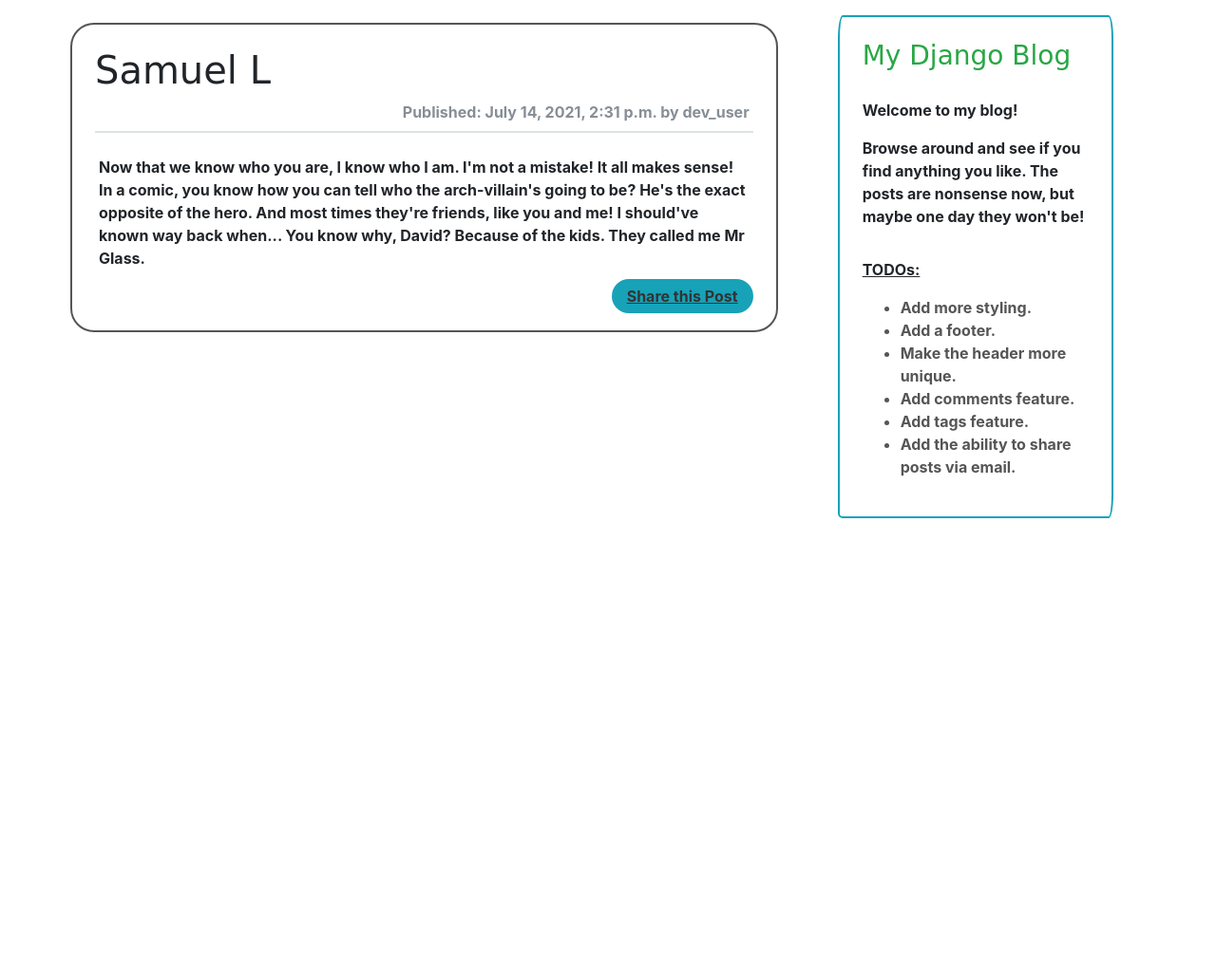
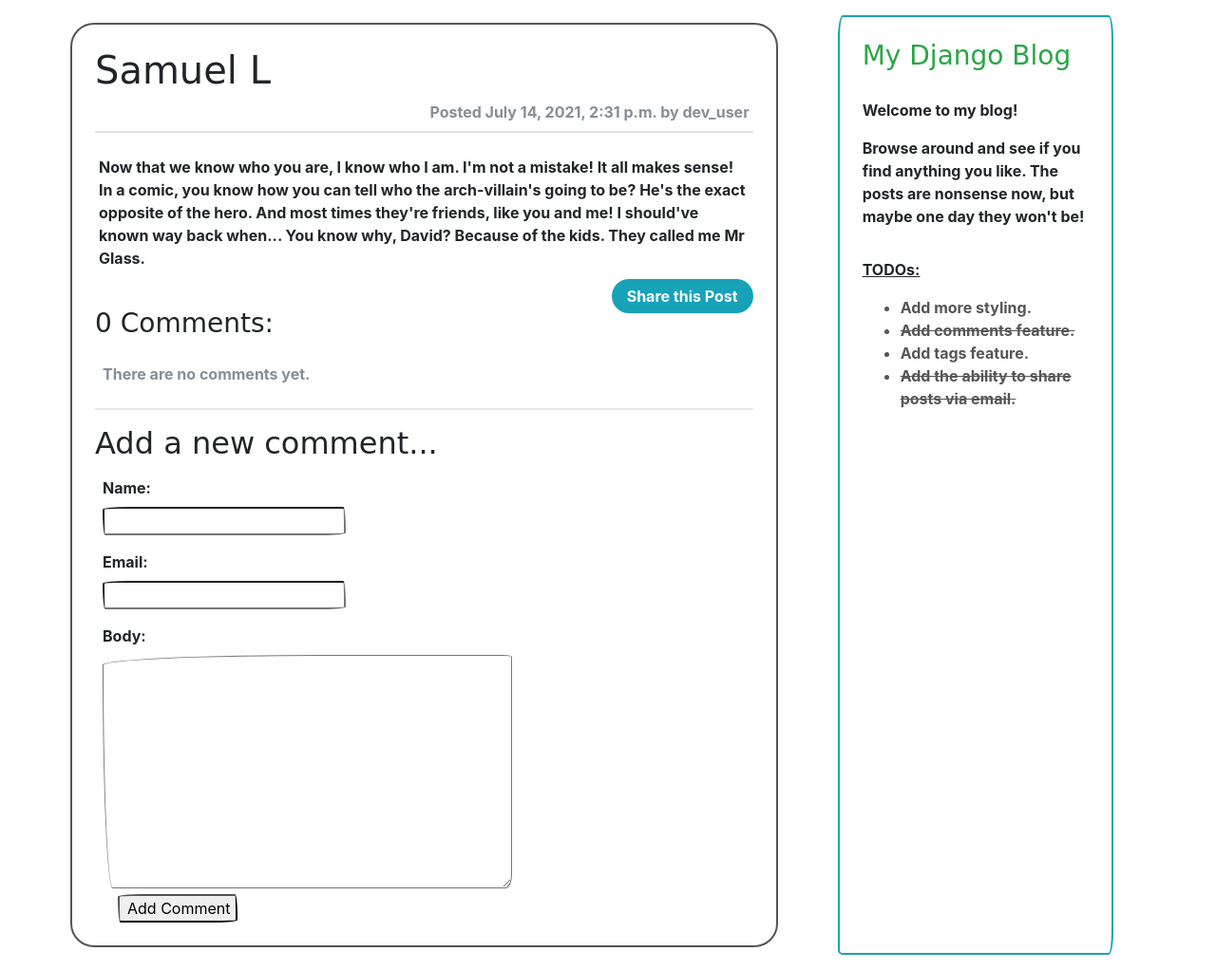
Before and after one commit to copev313/Django-Blog, a Django app: a page that uses mysite/blog/templates/blog/post/detail.html in a window 1280 px wide. Shown: the whole page at 95% size. Before the commit the page ends 546 px from the top, so only its background shows below. Run offline with Django 3.2, Linux system fonts and the light colour scheme; data comes from the database, SQL or seed files in the repository; both versions use the stored data as it was after the commit; some libraries are stand-ins or nearby versions; some web fonts are replaced.

Commit message:
added comments feature for posts

```diff
--- a/mysite/blog/forms.py
+++ b/mysite/blog/forms.py
@@ -1,4 +1,5 @@
 from django import forms
+from .models import Comment
 
 
 class EmailPostForm(forms.Form):
@@ -7,3 +8,10 @@
     to = forms.EmailField()
     comments = forms.CharField(required=False,
                                widget=forms.Textarea)
+
+
+class CommentForm(forms.ModelForm):
+
+    class Meta:
+        model = Comment
+        fields = ('name', 'email', 'body')
--- a/mysite/blog/models.py
+++ b/mysite/blog/models.py
@@ -50,3 +50,22 @@
                              self.publish.month,
                              self.publish.day,
                              self.slug])
+
+
+class Comment(models.Model):
+
+    id = models.AutoField(primary_key=True)
+    post = models.ForeignKey(Post,  on_delete=models.CASCADE,
+                                    related_name='comments')
+    name = models.CharField(max_length=80)
+    email = models.EmailField()
+    body = models.TextField()
+    created = models.DateTimeField(auto_now_add=True)
+    updated = models.DateTimeField(auto_now=True)
+    active = models.BooleanField(default=True)
+
+    class Meta:
+        ordering = ('created', )
+
+    def __str__(self):
+        return f"Comment by {self.name} on {self.post}"
--- a/mysite/blog/templates/blog/components/sidecard.html
+++ b/mysite/blog/templates/blog/components/sidecard.html
@@ -1,6 +1,6 @@
 
 <div class="col-3 card border-info my-3 ml-5 p-1">
-    <div class="card-body">
+    <div class="card-body h-50">
         <h4 class="card-title h3 pb-3 text-success">My Django Blog</h4>
         <p class="card-text">
             Welcome to my blog!
@@ -12,11 +12,9 @@
             <ins>TODOs:</ins>
             <ul class="text-secondary">
                 <li>Add more styling.</li>
-                <li>Add a footer.</li>
-                <li>Make the header more unique.</li>
-                <li>Add comments feature.</li>
+                <li><del>Add comments feature.</del></li>
                 <li>Add tags feature.</li>
-                <li>Add the ability to share posts via email.</li>
+                <li><del>Add the ability to share posts via email.</del></li>
             </ul>
         </p>
     </div>
--- a/mysite/blog/templates/blog/post/detail.html
+++ b/mysite/blog/templates/blog/post/detail.html
@@ -5,21 +5,74 @@
 
 {% block content %}
 <div class="border border-3 border-dark rounded my-4 p-4">
+
+    <!-- POST TITLE -->
     <h1>{{ post.title }}</h1>
     <p class="date text-muted text-right border-bottom pb-2 pr-1 mb-4">
-        Published: {{ post.publish }} by {{ post.author }}
+        Posted {{ post.publish }} by {{ post.author }}
     </p>
 
-    <div class="px-1">
-        {{ post.body | linebreaks }}
+    <!-- POST BODY -->
+    <div class="px-1">{{ post.body | linebreaks }}</div>
+
+    <!-- SHARE BUTTON -->
+    <div class="text-right">
+        <a href="{% url 'blog:post_share' post.id %}" class="text-decoration-none">
+            <span class="bg-info px-3 py-2 rounded-pill text-light">Share this Post</span>
+        </a>
     </div>
 
-    <div class="text-right">
-        <a href="{% url 'blog:post_share' post.id %}" class="">
-            <span class="bg-info px-3 py-2 rounded-pill">Share this Post</span>
-        </a>
+    <!-- POST COMMENTS TITLE -->
+    {% with comments.count as total_comments %}
+        <h3>
+            {{ total_comments }} Comment{{ total_comments | pluralize }}:
+        </h3>
+    {% endwith %}
+
+    <!-- POST COMMENTS LIST -->
+    {% for comment in comments %}
+        <div class="comment ">
+            <figure class="d-inline-block w-50 border rounded px-3 py-2">
+                <blockquote>
+                  <p class="mb-0">{{ comment.body | linebreaks }}</p>
+                </blockquote>
+                <figcaption class="blockquote-footer">
+                    written by <cite title="">{{ comment.name }}</cite> on {{ comment.created }}
+                </figcaption>
+            </figure>
+        </div>
+
+    {% empty %}
+    <div class="mt-4">
+        <p class="text-muted pl-2">There are no comments yet.</p>
     </div>
+
+    {% endfor %}
+
+    <div class="mt-4">
+        {% if new_comment %}
+        <h2 class="text-success">Your comment has been added.</h2>
+
+        {% else %}
+            <hr>
+            <h2>Add a new comment...</h2>
+            <form class="pl-2" method="POST">
+                {% csrf_token %}
+                {% for field in comment_form %}
+                    <div>
+                        {{ field.errors }}
+                        <div class="mt-3"> {{ field.label_tag }} </div>
+                        {{ field }}
+                    </div>
+                {% endfor %}
+
+                <input type="submit" value="Add Comment" class="ml-3 pl-2">
+            </form>
+
+        {% endif %}
+    </div>
+
+
 </div>
 
-
 {% endblock %}
--- a/mysite/blog/templates/blog/post/share.html
+++ b/mysite/blog/templates/blog/post/share.html
@@ -16,7 +16,7 @@
 
     {% else %}
         <h1 class="mb-4">Share "{{ post.title }}" by Email!</h1>
-        <form class="pl-4" method="post">
+        <form class="pl-4" method="POST">
             {% csrf_token %}
 
             {% for field in form %}
@@ -32,4 +32,5 @@
 
     {% endif %}
 </div>
+
 {% endblock %}
--- a/mysite/blog/views.py
+++ b/mysite/blog/views.py
@@ -2,8 +2,8 @@
 from django.core.mail import send_mail
 from django.core.paginator import Paginator, EmptyPage, PageNotAnInteger
 from django.views.generic import ListView
-from .forms import EmailPostForm
-from .models import Post
+from .forms import EmailPostForm, CommentForm
+from .models import Post, Comment
 
 
 class PostListView(ListView):
@@ -40,9 +40,35 @@
                                     publish__year=year,
                                     publish__month=month,
                                     publish__day=day)
+
+    # List of active comments for this post:
+    comments = post.comments.filter(active=True)
+
+    new_comment = None
+
+    # [CASE] POST a new comment:
+    if (request.method == 'POST'):
+        # A comment was posted:
+        comment_form = CommentForm(data=request.POST)
+        # Comment form is valid:
+        if comment_form.is_valid():
+            # Create Comment object:
+            new_comment = comment_form.save(commit=False)
+            # Assign the current blog post to the comment:
+            new_comment.post = post
+            # Save the comment to the database:
+            new_comment.save()
+
+    # [CASE] GET request:
+    else:
+        comment_form = CommentForm()
+
     return render(request,
                   'blog/post/detail.html',
-                  {'post': post})
+                  { 'post': post,
+                    'comments': comments,
+                    'new_comment': new_comment,
+                    'comment_form': comment_form})
 
 
 def post_share(request, post_id):
```
Also changed, not shown: mysite/blog/admin.py (+19 -4 lines), mysite/blog/migrations/0003_comment.py (added), mysite/db.sqlite3.
